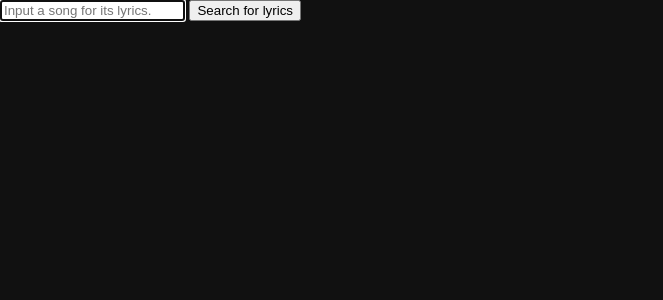
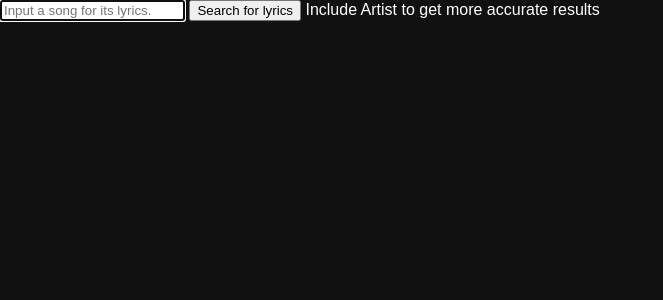
Before and after one commit to ingensargens/CS50-Final-Project, a Flask app: page /lyrics in a window 1280 px wide. Shown: the part 46-346 px from the top of the page, without its empty margins (0-663 px from the left). Run offline with Flask 3, Linux system fonts and the light colour scheme; parts of the project's set-up code (start-up, migrations or seed data) failed here and were passed over.

Commit message:
Update lyricsSearch.html

```diff
--- a/templates/lyricsSearch.html
+++ b/templates/lyricsSearch.html
@@ -5,6 +5,7 @@
 <form action="/lyrics" method="post">
     <input autocomplete="off" autofocus name="song_query" placeholder="Input a song for its lyrics." type="text">
     <button type="submit">Search for lyrics</button>
+    Include Artist to get more accurate results
 </form>
 
 
```
